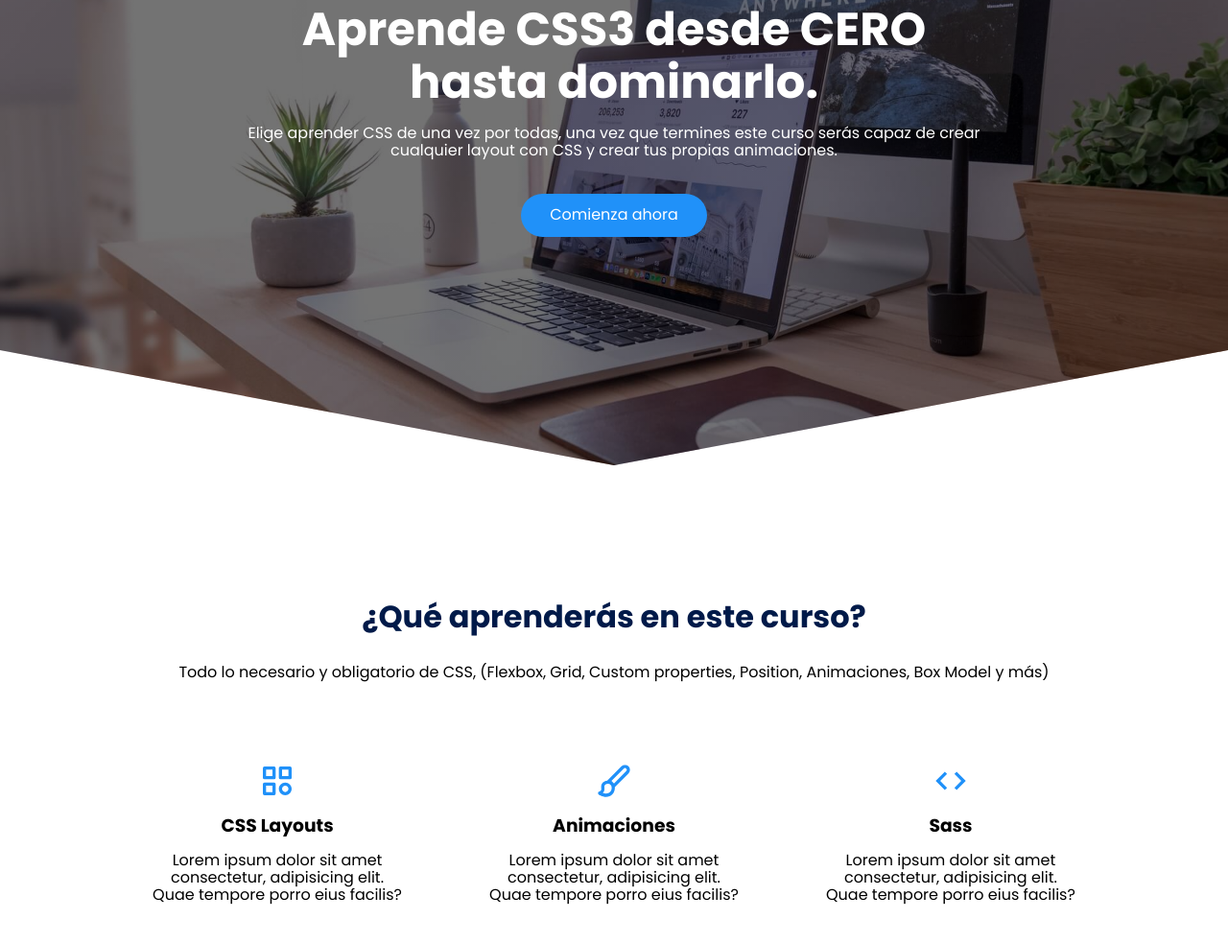
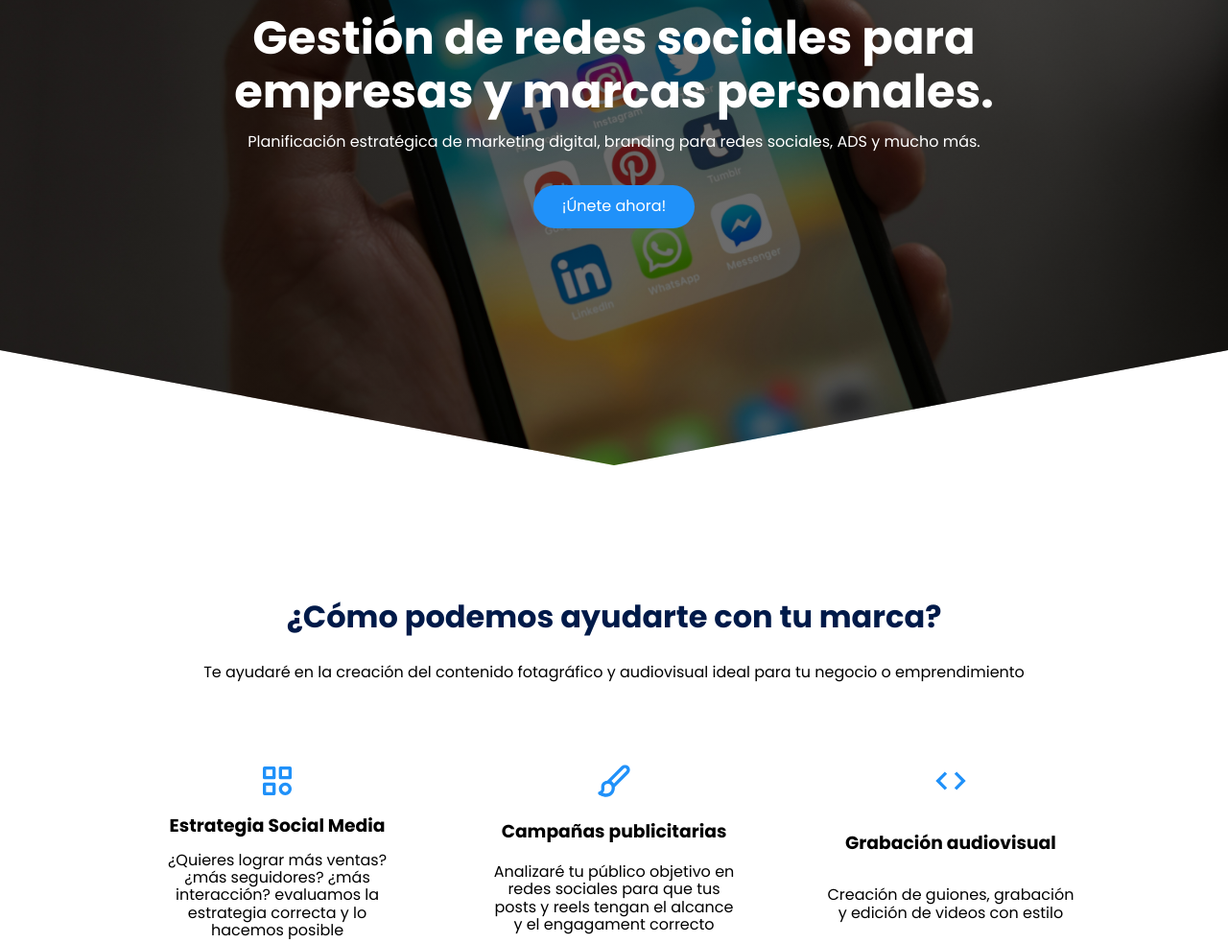
Before and after one commit to Yorley2024/mi-sitio-web, a plain HTML site: page index.html in a window 1280 px wide. Shown: the part 275-1258 px from the top of the page at 96% size. Drawn offline with Linux system fonts and the light colour scheme.

Commit message:
Feat: Finish header

```diff
--- a/css/estilos.css
+++ b/css/estilos.css
@@ -35,7 +35,7 @@ body {
     left: 0;
     width: 100%;
     height: 100%;
-    background-image: linear-gradient(180deg, #0000008c 0%, #0000008c 100%), url('../images/computer.jpg');
+    background-image: linear-gradient(180deg, #0000008c 0%, #0000008c 100%), url('../images/YORLEYSOCIALMEDIA.jpg');
     background-size: cover;
     clip-path: polygon(0 0, 100% 0, 100% 80%, 50% 95%, 0 80%);
     z-index: -1;
--- a/index.html
+++ b/index.html
@@ -5,14 +5,14 @@
     <meta charset="UTF-8">
     <meta http-equiv="X-UA-Compatible" content="IE=edge">
     <meta name="viewport" content="width=device-width, initial-scale=1.0">
-    <title>MASTER EN CSS</title>
-    <link rel="shortcut icon" href="./images/favicon.png" type="image/x-icon">
+    <title>SOY YORLEY SOCIAL MEDIA</title>
+    <link rel="shortcut icon" href="./images/YORLEYPNG.png" type="image/x-icon">
     <link rel="stylesheet" href="./css/normalize.css">
     <link rel="stylesheet" href="./css/estilos.css">
 
     <meta name="theme-color" content="#2091F9">
 
-    <meta name="title" content="Aprende CSS desde cero">
+    <meta name="title" content="Yorley">
     <meta name="description"
         content="Hola, soy una descripción que verás cuando busques algo de mi temática en Google.">
 
@@ -37,7 +37,7 @@
     <header class="hero">
         <nav class="nav container">
             <div class="nav__logo">
-                <h2 class="nav__title">Curso CSS.</h2>
+                <h2 class="nav__title">Yorley Social Media.</h2>
             </div>
 
             <ul class="nav__link nav__link--menu">
@@ -63,39 +63,34 @@
         </nav>
 
         <section class="hero__container container">
-            <h1 class="hero__title">Aprende CSS3 desde CERO hasta dominarlo.</h1>
-            <p class="hero__paragraph">Elige aprender CSS de una vez por todas, una vez que termines este curso serás
-                capaz de crear cualquier layout con CSS y crear tus propias animaciones.</p>
-            <a href="#" class="cta">Comienza ahora</a>
+            <h1 class="hero__title">Gestión de redes sociales para empresas y marcas personales.</h1>
+            <p class="hero__paragraph">Planificación estratégica de marketing digital, branding para redes sociales, ADS y mucho más.</p>
+            <a href="#" class="cta">¡Únete ahora!</a>
         </section>
     </header>
 
     <main>
         <section class="container about">
-            <h2 class="subtitle">¿Qué aprenderás en este curso?</h2>
-            <p class="about__paragraph">Todo lo necesario y obligatorio de CSS, (Flexbox, Grid, Custom properties,
-                Position, Animaciones, Box Model y más)</p>
+            <h2 class="subtitle">¿Cómo podemos ayudarte con tu marca?</h2>
+            <p class="about__paragraph">Te ayudaré en la creación del contenido fotagráfico y audiovisual ideal para tu negocio o emprendimiento</p>
 
             <div class="about__main">
                 <article class="about__icons">
                     <img src="./images/shapes.svg" class="about__icon">
-                    <h3 class="about__title">CSS Layouts</h3>
-                    <p class="about__paragrah">Lorem ipsum dolor sit amet consectetur, adipisicing elit. Quae tempore
-                        porro eius facilis?</p>
+                    <h3 class="about__title">Estrategia Social Media</h3>
+                    <p class="about__paragrah">¿Quieres lograr más ventas? ¿más seguidores? ¿más interacción? evaluamos la estrategia correcta y lo hacemos posible</p>
                 </article>
 
                 <article class="about__icons">
                     <img src="./images/paint.svg" class="about__icon">
-                    <h3 class="about__title">Animaciones</h3>
-                    <p class="about__paragrah">Lorem ipsum dolor sit amet consectetur, adipisicing elit. Quae tempore
-                        porro eius facilis?</p>
+                    <h3 class="about__title">Campañas publicitarias</h3>
+                    <p class="about__paragrah">Analizaré tu público objetivo en redes sociales para que tus posts y reels tengan el alcance y el engagament correcto</p>
                 </article>
 
                 <article class="about__icons">
                     <img src="./images/code.svg" class="about__icon">
-                    <h3 class="about__title">Sass</h3>
-                    <p class="about__paragrah">Lorem ipsum dolor sit amet consectetur, adipisicing elit. Quae tempore
-                        porro eius facilis?</p>
+                    <h3 class="about__title">Grabación audiovisual</h3>
+                    <p class="about__paragrah">Creación de guiones, grabación y edición de videos con estilo</p>
                 </article>
             </div>
         </section>
```
Also changed, not shown: images/YORLEYPNG.png (added), images/YORLEYSOCIALMEDIA.jpg (added).
